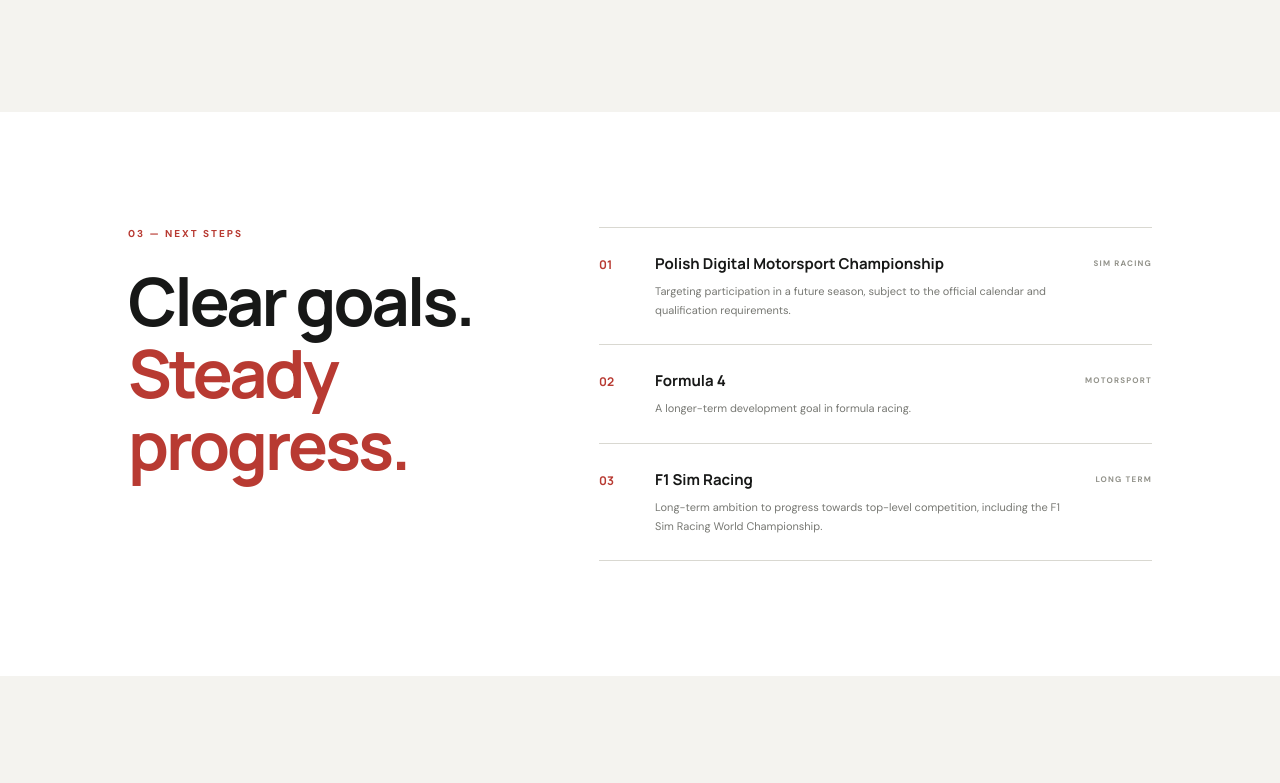
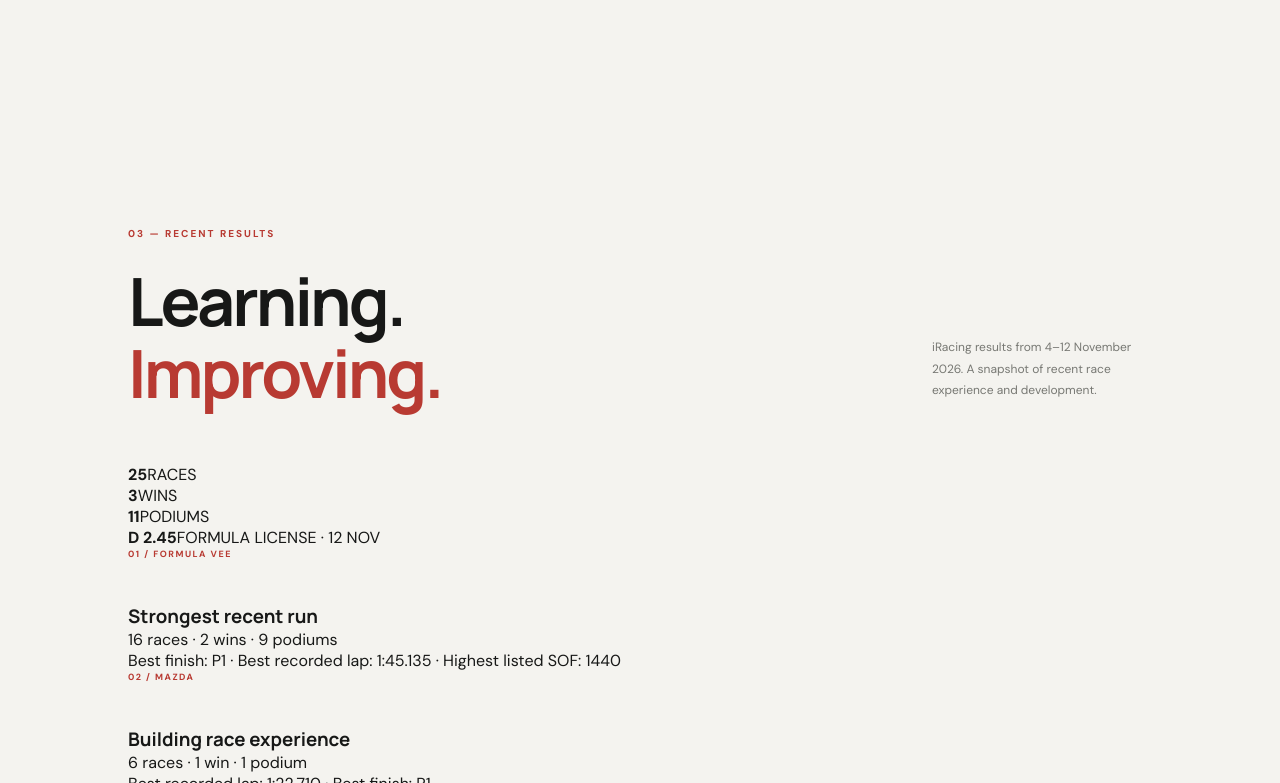
Before and after one commit to wiktortolopilokarting-max/WIK88-Portfolio, a plain HTML site: page index.html in a window 1280 px wide. Shown: the part 2017-2800 px from the top of the page. Drawn offline with Linux system fonts and the light colour scheme.

Commit message:
Add recent iRacing progress to portfolio

```diff
--- a/index.html
+++ b/index.html
@@ -19,6 +19,7 @@
     <nav class="navigation" id="navigation">
       <a href="#about">About</a>
       <a href="#racing">Racing</a>
+      <a href="#progress">Progress</a>
       <a href="#goals">Goals</a>
       <a href="#contact" class="nav-cta">Contact</a>
     </nav>
@@ -82,6 +83,39 @@
         </article>
       </div>
     </section>
+    <section class="section progress-section" id="progress">
+      <div class="section-top">
+        <div><p class="eyebrow">03 — RECENT RESULTS</p><h2>Learning.<br><span>Improving.</span></h2></div>
+        <p class="section-aside">iRacing results from 4–12 November 2026. A snapshot of recent race experience and development.</p>
+      </div>
+      <div class="progress-stats">
+        <div><strong>25</strong><span>RACES</span></div>
+        <div><strong>3</strong><span>WINS</span></div>
+        <div><strong>11</strong><span>PODIUMS</span></div>
+        <div><strong>D 2.45</strong><span>FORMULA LICENSE · 12 NOV</span></div>
+      </div>
+      <div class="results-grid">
+        <article class="result-card">
+          <p class="card-index">01 / FORMULA VEE</p>
+          <h3>Strongest recent run</h3>
+          <p>16 races · 2 wins · 9 podiums</p>
+          <p>Best finish: P1 · Best recorded lap: 1:45.135 · Highest listed SOF: 1440</p>
+        </article>
+        <article class="result-card">
+          <p class="card-index">02 / MAZDA</p>
+          <h3>Building race experience</h3>
+          <p>6 races · 1 win · 1 podium</p>
+          <p>Best recorded lap: 1:22.710 · Best finish: P1</p>
+        </article>
+        <article class="result-card">
+          <p class="card-index">03 / FF1600</p>
+          <h3>Returning to formula racing</h3>
+          <p>3 races · 1 podium</p>
+          <p>Best finish: P3 · Best recorded lap: 1:36.185 in practice</p>
+        </article>
+      </div>
+      <p class="results-note">Results are self-reported from iRacing sessions. Practice laps and race laps are listed separately; SOF and Safety Rating vary by session.</p>
+    </section>
     <section class="section goals-section" id="goals">
       <div class="section-heading">
         <p class="eyebrow">03 — NEXT STEPS</p>
```
